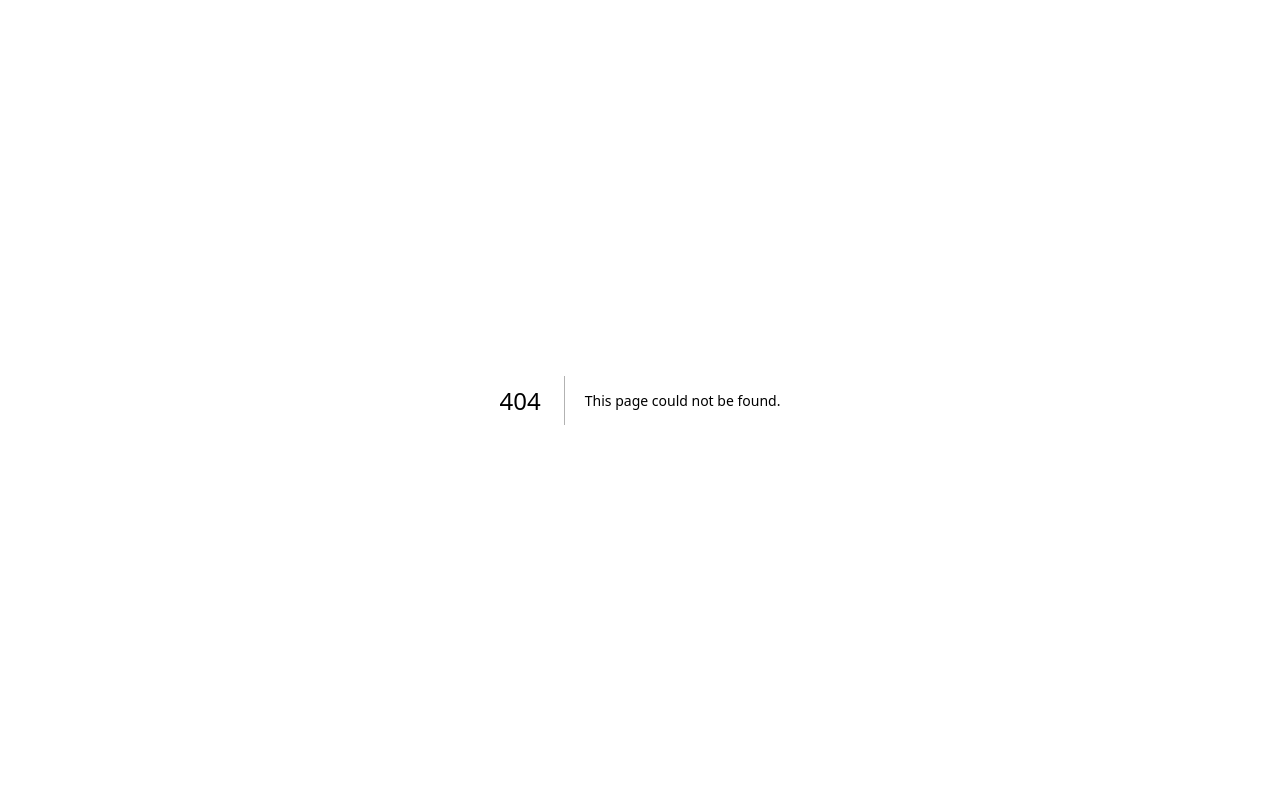
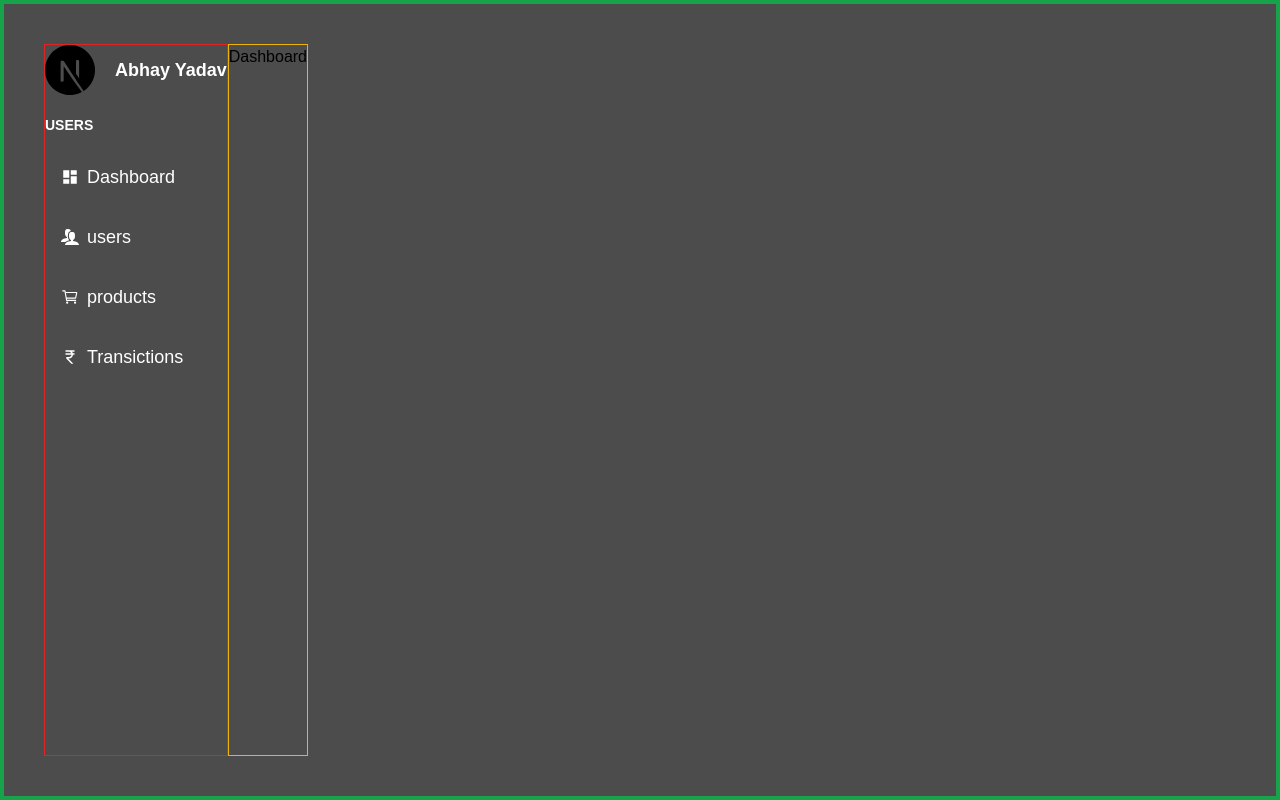
Before and after one commit to Abhay-yadav966/Admin_Dashboard-Next.js, a Next.js app: page /dashboard in a window 1280 px wide. Before the commit this address had no page. Built offline with nearby package versions, Linux system fonts and the light colour scheme.

Commit message:
Sidebar of Admin dashboard Done!

```diff
--- /dev/null
+++ b/app/_components/common/Sidebar.js
@@ -0,0 +1,39 @@
+import Image from "next/image"
+import Logo from "../../_assets/Next.svg"
+import {SidebarLinks} from '../../_data/dashboard-links'
+import Link from "next/link"
+
+
+const Sidebar = () => {
+  return (
+    <div className=" h-full border border-red-600 flex flex-col gap-5" >
+        {/* image and heading */}
+        <div className="flex items-center gap-5" >
+            <Image src={Logo} width={50} height={50}/>
+            <h2 className="text-white font-bold text-lg" >Abhay Yadav</h2>
+        </div>
+
+        <div>
+          {/* heading */}
+          <p className="uppercase text-white text-sm font-semibold" >users</p>
+
+          {/* links */}
+          <div className="pt-5 flex flex-col gap-4" >
+            {
+              SidebarLinks?.map((data) => (
+                <Link href={data?.path} key={data?.id} >
+                  <div className="flex items-center gap-2 text-white text-lg font-medium px-4 py-2 rounded-lg hover:bg-[#2e374a]" >
+                    {/* icon */}
+                    {data?.icon}
+                    <p>{data?.title}</p>
+                  </div>
+                </Link>
+              ))
+            }
+          </div>
+        </div>
+    </div>
+  )
+}
+
+export default Sidebar
--- /dev/null
+++ b/app/_data/dashboard-links.js
@@ -0,0 +1,31 @@
+import { MdDashboard } from "react-icons/md";
+import { ImUsers } from "react-icons/im";
+import { IoCartOutline } from "react-icons/io5";
+import { MdCurrencyRupee } from "react-icons/md";
+
+export const SidebarLinks = [
+    {
+        id:1,
+        title:"Dashboard",
+        path:"/dashboard",
+        icon:<MdDashboard />,
+    },
+    {
+        id:2,
+        title:"users",
+        path:"/dashboard/users",
+        icon:<ImUsers />,
+    },
+    {
+        id:3,
+        title:"products",
+        path:"/dashboard/products",
+        icon:<IoCartOutline />,
+    },
+    {
+        id:4,
+        title:"Transictions",
+        path:"/dashboard/transictions",
+        icon:<MdCurrencyRupee />,
+    },
+]
--- /dev/null
+++ b/app/dashboard/layout.js
@@ -0,0 +1,12 @@
+import Sidebar from "../_components/common/Sidebar";
+
+const layout = ({children}) => {
+    return(
+        <div className="flex w-screen h-screen overflow-hidden bg-[#4c4c4c] border-4 border-green-600 p-10" >
+            <Sidebar/>
+            {children}
+        </div>
+    )
+}
+
+export default layout;
--- /dev/null
+++ b/app/dashboard/page.js
@@ -0,0 +1,10 @@
+
+const Dashboard = () => {
+  return (
+    <div className="border border-yellow-500 min-h-full overflow-y-auto" >
+        <h1>Dashboard</h1>
+    </div>
+  )
+}
+
+export default Dashboard
--- a/app/globals.css
+++ b/app/globals.css
@@ -2,32 +2,16 @@
 @tailwind components;
 @tailwind utilities;
 
-:root {
-  --foreground-rgb: 0, 0, 0;
-  --background-start-rgb: 214, 219, 220;
-  --background-end-rgb: 255, 255, 255;
+@import url('https://fonts.googleapis.com/css2?family=Montserrat:ital,wght@0,100..900;1,100..900&display=swap');
+
+*{
+    margin: 0;
+    padding: 0;
+    box-sizing: border-box;
+    font-family: "Montserrat", sans-serif;
+    /* width: 100vw;
+    min-height: 100vh;
+    overflow-x: hidden;
+    overflow-y: auto;
+    border: 1px solid yellow; */
 }
-
-@media (prefers-color-scheme: dark) {
-  :root {
-    --foreground-rgb: 255, 255, 255;
-    --background-start-rgb: 0, 0, 0;
-    --background-end-rgb: 0, 0, 0;
-  }
-}
-
-body {
-  color: rgb(var(--foreground-rgb));
-  background: linear-gradient(
-      to bottom,
-      transparent,
-      rgb(var(--background-end-rgb))
-    )
-    rgb(var(--background-start-rgb));
-}
-
-@layer utilities {
-  .text-balance {
-    text-wrap: balance;
-  }
-}
--- a/app/page.js
+++ b/app/page.js
@@ -1,113 +1,11 @@
-import Image from "next/image";
+import React from 'react'
 
-export default function Home() {
+const page = () => {
   return (
-    <main className="flex min-h-screen flex-col items-center justify-between p-24">
-      <div className="z-10 max-w-5xl w-full items-center justify-between font-mono text-sm lg:flex">
-        <p className="fixed left-0 top-0 flex w-full justify-center border-b border-gray-300 bg-gradient-to-b from-zinc-200 pb-6 pt-8 backdrop-blur-2xl dark:border-neutral-800 dark:bg-zinc-800/30 dark:from-inherit lg:static lg:w-auto  lg:rounded-xl lg:border lg:bg-gray-200 lg:p-4 lg:dark:bg-zinc-800/30">
-          Get started by editing&nbsp;
-          <code className="font-mono font-bold">app/page.js</code>
-        </p>
-        <div className="fixed bottom-0 left-0 flex h-48 w-full items-end justify-center bg-gradient-to-t from-white via-white dark:from-black dark:via-black lg:static lg:h-auto lg:w-auto lg:bg-none">
-          <a
-            className="pointer-events-none flex place-items-center gap-2 p-8 lg:pointer-events-auto lg:p-0"
-            href="https://vercel.com?utm_source=create-next-app&utm_medium=appdir-template&utm_campaign=create-next-app"
-            target="_blank"
-            rel="noopener noreferrer"
-          >
-            By{" "}
-            <Image
-              src="/vercel.svg"
-              alt="Vercel Logo"
-              className="dark:invert"
-              width={100}
-              height={24}
-              priority
-            />
-          </a>
-        </div>
-      </div>
+    <div className='w-screen min-h-screen overflow-x-hidden overflow-y-auto' >
+      <h1>Abhay</h1>
+    </div>
+  )
+}
 
-      <div className="relative flex place-items-center before:absolute before:h-[300px] before:w-full sm:before:w-[480px] before:-translate-x-1/2 before:rounded-full before:bg-gradient-radial before:from-white before:to-transparent before:blur-2xl before:content-[''] after:absolute after:-z-20 after:h-[180px] after:w-full sm:after:w-[240px] after:translate-x-1/3 after:bg-gradient-conic after:from-sky-200 after:via-blue-200 after:blur-2xl after:content-[''] before:dark:bg-gradient-to-br before:dark:from-transparent before:dark:to-blue-700 before:dark:opacity-10 after:dark:from-sky-900 after:dark:via-[#0141ff] after:dark:opacity-40 before:lg:h-[360px] z-[-1]">
-        <Image
-          className="relative dark:drop-shadow-[0_0_0.3rem_#ffffff70] dark:invert"
-          src="/next.svg"
-          alt="Next.js Logo"
-          width={180}
-          height={37}
-          priority
-        />
-      </div>
-
-      <div className="mb-32 grid text-center lg:max-w-5xl lg:w-full lg:mb-0 lg:grid-cols-4 lg:text-left">
-        <a
-          href="https://nextjs.org/docs?utm_source=create-next-app&utm_medium=appdir-template&utm_campaign=create-next-app"
-          className="group rounded-lg border border-transparent px-5 py-4 transition-colors hover:border-gray-300 hover:bg-gray-100 hover:dark:border-neutral-700 hover:dark:bg-neutral-800/30"
-          target="_blank"
-          rel="noopener noreferrer"
-        >
-          <h2 className={`mb-3 text-2xl font-semibold`}>
-            Docs{" "}
-            <span className="inline-block transition-transform group-hover:translate-x-1 motion-reduce:transform-none">
-              -&gt;
-            </span>
-          </h2>
-          <p className={`m-0 max-w-[30ch] text-sm opacity-50`}>
-            Find in-depth information about Next.js features and API.
-          </p>
-        </a>
-
-        <a
-          href="https://nextjs.org/learn?utm_source=create-next-app&utm_medium=appdir-template-tw&utm_campaign=create-next-app"
-          className="group rounded-lg border border-transparent px-5 py-4 transition-colors hover:border-gray-300 hover:bg-gray-100 hover:dark:border-neutral-700 hover:dark:bg-neutral-800 hover:dark:bg-opacity-30"
-          target="_blank"
-          rel="noopener noreferrer"
-        >
-          <h2 className={`mb-3 text-2xl font-semibold`}>
-            Learn{" "}
-            <span className="inline-block transition-transform group-hover:translate-x-1 motion-reduce:transform-none">
-              -&gt;
-            </span>
-          </h2>
-          <p className={`m-0 max-w-[30ch] text-sm opacity-50`}>
-            Learn about Next.js in an interactive course with&nbsp;quizzes!
-          </p>
-        </a>
-
-        <a
-          href="https://vercel.com/templates?framework=next.js&utm_source=create-next-app&utm_medium=appdir-template&utm_campaign=create-next-app"
-          className="group rounded-lg border border-transparent px-5 py-4 transition-colors hover:border-gray-300 hover:bg-gray-100 hover:dark:border-neutral-700 hover:dark:bg-neutral-800/30"
-          target="_blank"
-          rel="noopener noreferrer"
-        >
-          <h2 className={`mb-3 text-2xl font-semibold`}>
-            Templates{" "}
-            <span className="inline-block transition-transform group-hover:translate-x-1 motion-reduce:transform-none">
-              -&gt;
-            </span>
-          </h2>
-          <p className={`m-0 max-w-[30ch] text-sm opacity-50`}>
-            Explore starter templates for Next.js.
-          </p>
-        </a>
-
-        <a
-          href="https://vercel.com/new?utm_source=create-next-app&utm_medium=appdir-template&utm_campaign=create-next-app"
-          className="group rounded-lg border border-transparent px-5 py-4 transition-colors hover:border-gray-300 hover:bg-gray-100 hover:dark:border-neutral-700 hover:dark:bg-neutral-800/30"
-          target="_blank"
-          rel="noopener noreferrer"
-        >
-          <h2 className={`mb-3 text-2xl font-semibold`}>
-            Deploy{" "}
-            <span className="inline-block transition-transform group-hover:translate-x-1 motion-reduce:transform-none">
-              -&gt;
-            </span>
-          </h2>
-          <p className={`m-0 max-w-[30ch] text-sm opacity-50 text-balance`}>
-            Instantly deploy your Next.js site to a shareable URL with Vercel.
-          </p>
-        </a>
-      </div>
-    </main>
-  );
-}
+export default page
--- a/package.json
+++ b/package.json
@@ -9,9 +9,10 @@
     "lint": "next lint"
   },
   "dependencies": {
+    "next": "14.2.3",
     "react": "^18",
     "react-dom": "^18",
-    "next": "14.2.3"
+    "react-icons": "^5.2.1"
   },
   "devDependencies": {
     "postcss": "^8",
```
Also changed, not shown: app/_assets/Next.svg (added), 1 other file (tests, documents, lock files or other folders).
